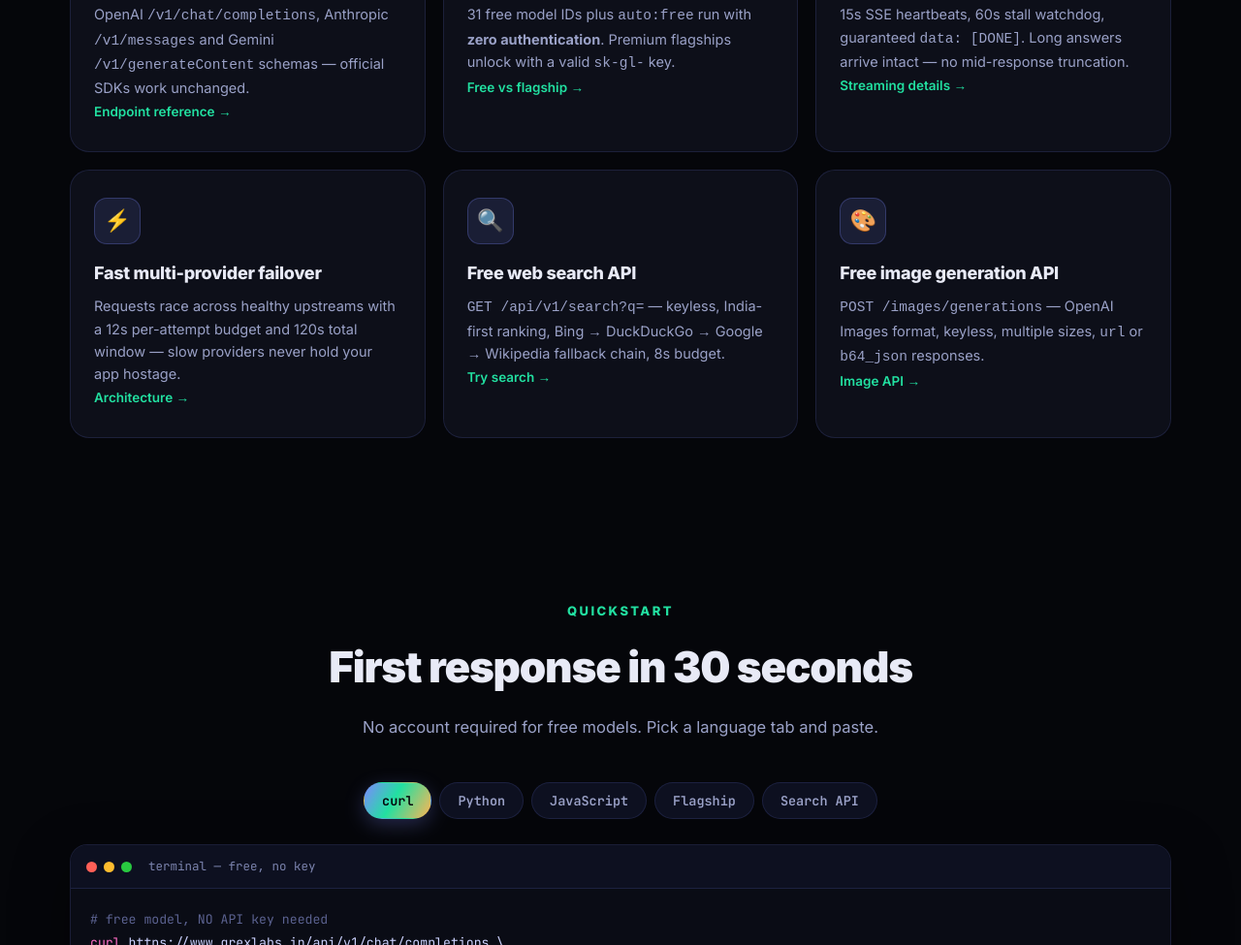
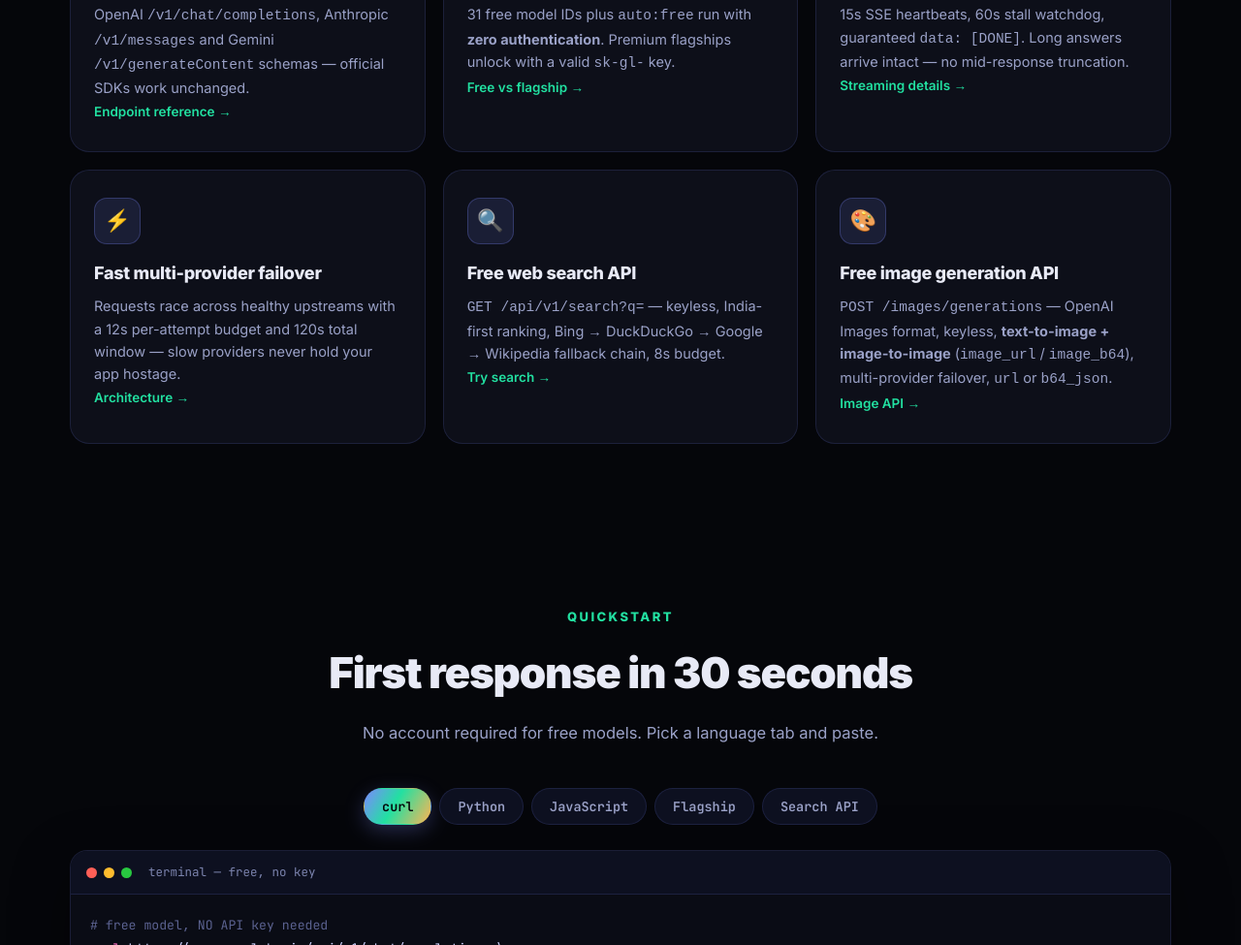
Before and after one commit to Grexlabs/grexlabs.github.io, a plain HTML site: page index.html in a window 1280 px wide. Shown: the part 1262-2237 px from the top of the page at 97% size. Drawn offline with Linux system fonts and the light colour scheme.

Commit message:
Landing: image t2i + i2i samples, multi-provider copy

```diff
--- a/index.html
+++ b/index.html
@@ -233,7 +233,7 @@ footer{border-top:1px solid var(--line);background:#070910;padding:56px 22px 34p
     <div class="card reveal"><div class="ico">🌊</div><h3>Streaming without cutout</h3><p>15s SSE heartbeats, 60s stall watchdog, guaranteed <code>data: [DONE]</code>. Long answers arrive intact — no mid-response truncation.</p><a href="https://www.grexlabs.in/docs">Streaming details →</a></div>
     <div class="card reveal"><div class="ico">⚡</div><h3>Fast multi-provider failover</h3><p>Requests race across healthy upstreams with a 12s per-attempt budget and 120s total window — slow providers never hold your app hostage.</p><a href="https://www.grexlabs.in/docs">Architecture →</a></div>
     <div class="card reveal"><div class="ico">🔍</div><h3>Free web search API</h3><p><code>GET /api/v1/search?q=</code> — keyless, India-first ranking, Bing → DuckDuckGo → Google → Wikipedia fallback chain, 8s budget.</p><a href="https://www.grexlabs.in/search-playground">Try search →</a></div>
-    <div class="card reveal"><div class="ico">🎨</div><h3>Free image generation API</h3><p><code>POST /images/generations</code> — OpenAI Images format, keyless, multiple sizes, <code>url</code> or <code>b64_json</code> responses.</p><a href="https://www.grexlabs.in/docs#images">Image API →</a></div>
+    <div class="card reveal"><div class="ico">🎨</div><h3>Free image generation API</h3><p><code>POST /images/generations</code> — OpenAI Images format, keyless, <strong>text-to-image + image-to-image</strong> (<code>image_url</code> / <code>image_b64</code>), multi-provider failover, <code>url</code> or <code>b64_json</code>.</p><a href="https://www.grexlabs.in/docs#images">Image API →</a></div>
   </div>
 </section>
 
@@ -434,12 +434,17 @@ resp = client.chat.completions.create(
 
 <span class="c-com"># → { results: [{title,url,snippet}...], engine, timing }</span>
 
-<span class="c-com"># free image generation, no key</span>
-<span class="c-cmd">curl</span> https://www.grexlabs.in/images/generations \\
+<span class="c-com"># free text-to-image + image-to-image, no key</span>
+<span class="c-cmd">curl</span> https://www.grexlabs.in/api/v1/images/generations \\
   -H <span class="c-str">"Content-Type: application/json"</span> \\
-  -d <span class="c-str">'{"model":"gpt-image","prompt":"neon city, rain","size":"1024x1024"}'</span>
+  -d <span class="c-str">'{"model":"auto","prompt":"neon city, rain","size":"1024x1024"}'</span>
 
-<span class="c-com"># → { data: [{ url | b64_json }] }</span>`}
+<span class="c-com"># edit an image (image-to-image)</span>
+<span class="c-cmd">curl</span> https://www.grexlabs.in/api/v1/images/generations \\
+  -H <span class="c-str">"Content-Type: application/json"</span> \\
+  -d <span class="c-str">'{"prompt":"make it sunset","image_url":"https://example.com/src.png"}'</span>
+
+<span class="c-com"># → { provider, data: [{ url | b64_json }] }</span>`}
 };
 const box=document.getElementById('codebox'),file=document.getElementById('file');
 let typer;
```
